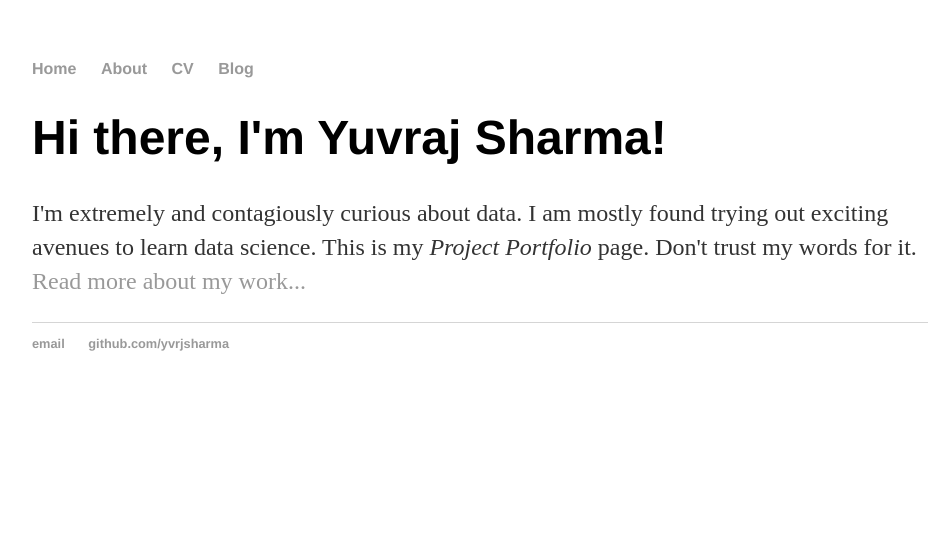
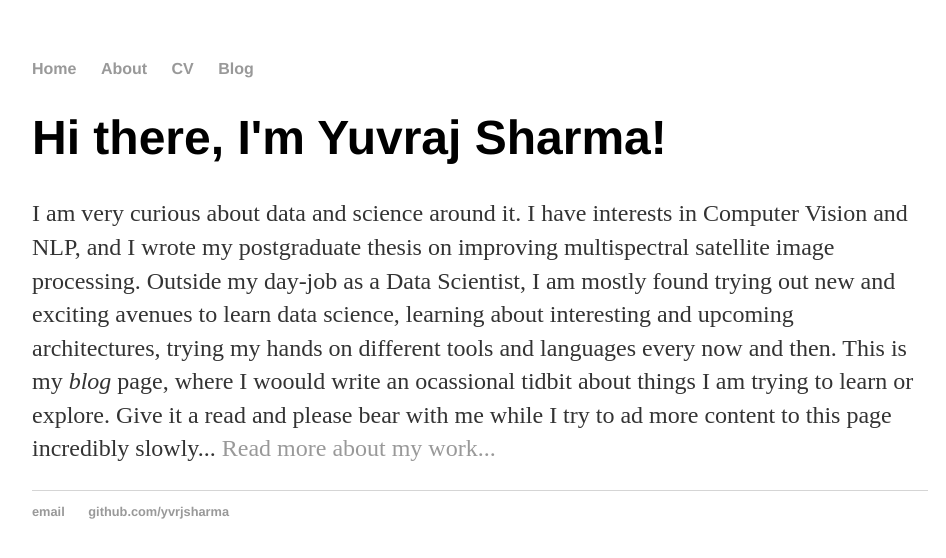
Before and after one commit to yvrjsharma/yvrjsharma.github.io, a Jekyll site: the page built from index.html, in a window 1280 px wide. Shown: the top 558 px of the page, without its empty margins (160-1106 px from the left). Built offline with Jekyll 4.4.1, drawn with Linux system fonts in a browser that asks for light colours.

Commit message:
update index page

```diff
--- a/index.html
+++ b/index.html
@@ -4,5 +4,5 @@ title: Yuvraj Sharma, Portfolio
 ---
 <div class="blurb">
 	<h1>Hi there, I'm Yuvraj Sharma!</h1>
-	<p>I'm extremely and contagiously curious about data. I am mostly found trying out exciting avenues to learn data science. This is my <em>Project Portfolio</em> page. Don't trust my words for it. <a href="/blog">Read more about my work...</a></p>
+	<p>I am very curious about data and science around it. I have interests in Computer Vision and NLP, and I wrote my postgraduate thesis on improving multispectral satellite image processing. Outside my day-job as a Data Scientist, I am mostly found trying out new and exciting avenues to learn data science, learning about interesting and upcoming architectures, trying my hands on different tools and languages every now and then. This is my <em> blog </em> page, where I woould write an ocassional tidbit about things I am trying to learn or explore. Give it a read and please bear with me while I try to ad more content to this page incredibly slowly... <a href="/blog">Read more about my work...</a></p>
 </div><!-- /.blurb -->
```
